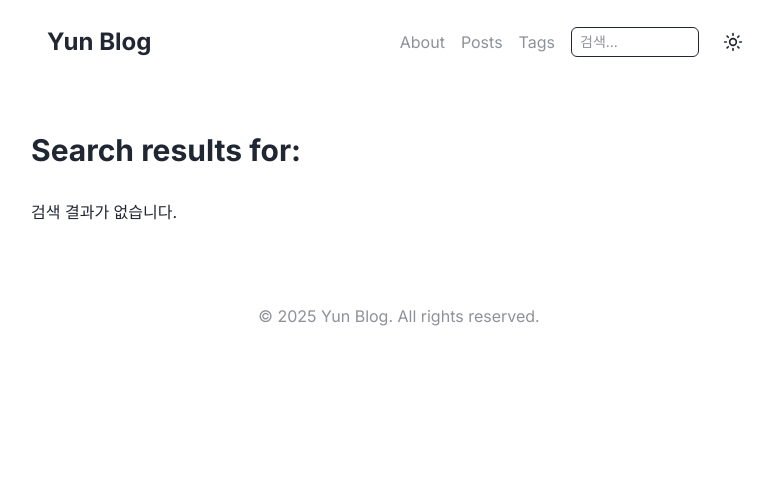
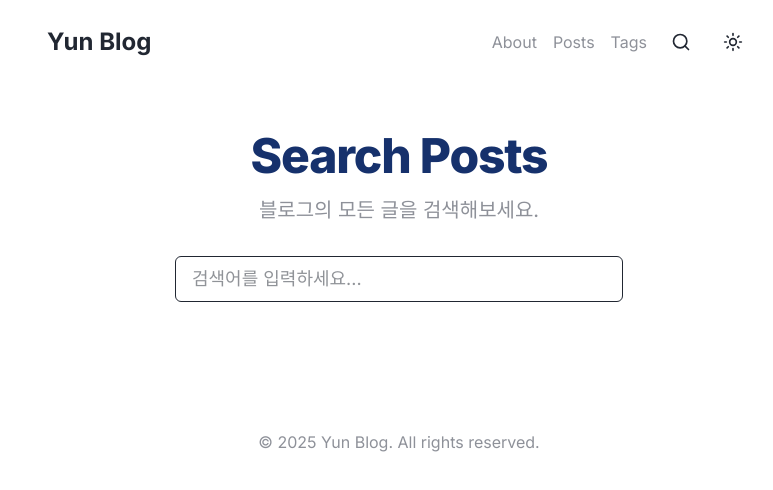
Before and after one commit to Yseek/yun-blog, a Next.js app: page /yun-blog/search in a window 1280 px wide. Before the commit this address had no page. Shown: the top 490 px of the page, without its empty margins (241-1014 px from the left). Built offline with nearby package versions, Linux system fonts and the light colour scheme.

Commit message:
🐛 빌드 오류 수정

```diff
--- a/src/app/search/page.tsx
+++ b/src/app/search/page.tsx
@@ -1,33 +1,51 @@
 "use client";
 
-import { useSearchParams } from 'next/navigation';
+import { useState } from 'react';
 import { PostPreview } from '@/components/PostPreview';
 import { posts } from '@/posts';
 
 export default function SearchPage() {
-  const searchParams = useSearchParams();
-  const query = searchParams.get('q') || '';
+  // 검색어를 관리하기 위한 상태(state)
+  const [query, setQuery] = useState('');
 
+  // 사용자가 입력할 때마다 query 상태에 따라 실시간으로 게시물을 필터링합니다.
   const filteredPosts = query
     ? posts.filter(post =>
         post.title.toLowerCase().includes(query.toLowerCase()) ||
         post.summary.toLowerCase().includes(query.toLowerCase())
       )
-    : [];
+    : []; // 처음에는 아무것도 보여주지 않습니다.
 
   return (
     <div className="py-12">
-      <h1 className="text-3xl font-bold mb-8">
-        Search results for: <span className="text-primary">{query}</span>
-      </h1>
+      <div className="mb-12 text-center">
+        <h1 className="text-4xl font-extrabold tracking-tight text-primary sm:text-5xl">
+          Search Posts
+        </h1>
+        <p className="mt-4 max-w-2xl mx-auto text-xl text-muted-foreground">
+          블로그의 모든 글을 검색해보세요.
+        </p>
+
+        {/* 검색 입력창 */}
+        <div className="mt-8 max-w-md mx-auto">
+          <input
+            type="search"
+            value={query}
+            onChange={(e) => setQuery(e.target.value)}
+            placeholder="검색어를 입력하세요..."
+            className="w-full px-4 py-2 text-lg rounded-md border"
+          />
+        </div>
+      </div>
+
+      {/* 동적 검색 결과 */}
       <div className="space-y-8">
-        {filteredPosts.length > 0 ? (
-          filteredPosts.map(post => (
-            <PostPreview key={post.id} post={post} />
-          ))
-        ) : (
-          <p>검색 결과가 없습니다.</p>
+        {query && filteredPosts.length === 0 && (
+          <p className="text-center">검색 결과가 없습니다.</p>
         )}
+        {filteredPosts.map(post => (
+          <PostPreview key={post.id} post={post} />
+        ))}
       </div>
     </div>
   );
--- a/src/components/Header.tsx
+++ b/src/components/Header.tsx
@@ -1,10 +1,5 @@
-"use client"; // Header 자체도 클라이언트 컴포넌트로 만드는 것이 안전합니다.
-
 import Link from 'next/link';
-import dynamic from 'next/dynamic'; // dynamic import를 가져옵니다.
-
-const SearchInput = dynamic(() => import('@/components/SearchInput').then(mod => mod.SearchInput), { ssr: false });
-const ThemeToggle = dynamic(() => import('@/components/ThemeToggle').then(mod => mod.ThemeToggle), { ssr: false });
+import { ThemeToggle } from './ThemeToggle';
 
 export function Header() {
   return (
@@ -25,7 +20,13 @@ export function Header() {
               Tags
             </Link>
           </nav>
-          <SearchInput />
+          {/* 검색 아이콘 링크 */}
+          <Link href="/search" className="p-2 rounded-md hover:bg-muted" aria-label="Search">
+            <svg xmlns="http://www.w3.org/2000/svg" width="20" height="20" viewBox="0 0 24 24" fill="none" stroke="currentColor" strokeWidth="2" strokeLinecap="round" strokeLinejoin="round">
+              <circle cx="11" cy="11" r="8"></circle>
+              <line x1="21" y1="21" x2="16.65" y2="16.65"></line>
+            </svg>
+          </Link>
           <ThemeToggle />
         </div>
       </div>
--- a/src/components/SearchInput.tsx
+++ /dev/null
@@ -1,47 +0,0 @@
-"use client";
-
-import { useState, useEffect } from 'react';
-import { useRouter, usePathname, useSearchParams } from 'next/navigation';
-
-export function SearchInput() {
-  const router = useRouter();
-  const pathname = usePathname();
-  const searchParams = useSearchParams();
-
-  // URL의 쿼리 파라미터로 input의 초기 상태를 설정합니다.
-  const [query, setQuery] = useState(searchParams.get('q') || '');
-
-  // 디바운싱을 위한 useEffect
-  useEffect(() => {
-    // 300ms 지연을 시키는 타이머를 설정합니다.
-    const timer = setTimeout(() => {
-      // 현재 경로가 /search가 아닐 때만 /search로 이동시킵니다.
-      // 이미 /search 페이지에 있다면, URL의 쿼리 파라미터만 교체(replace)합니다.
-      if (query) {
-        if (pathname !== '/search') {
-          router.push(`/search?q=${query}`);
-        } else {
-          router.replace(`/search?q=${query}`);
-        }
-      } else if (pathname === '/search') {
-        // 검색어가 비어있고 현재 페이지가 /search라면, 검색어 없는 페이지로 이동합니다.
-        router.push('/search');
-      }
-    }, 300); // 300ms 후에 실행
-
-    // 이 useEffect가 다시 실행되기 전에 이전 타이머를 취소합니다.
-    // (사용자가 타이핑을 계속하는 동안에는 API 호출이 일어나지 않도록 함)
-    return () => clearTimeout(timer);
-  }, [query, pathname, router]);
-
-
-  return (
-    <input
-      type="search"
-      value={query}
-      onChange={(e) => setQuery(e.target.value)}
-      placeholder="검색..."
-      className="px-2 py-1 rounded-md border bg-transparent text-sm w-32 focus:w-40 transition-all"
-    />
-  );
-}
```
